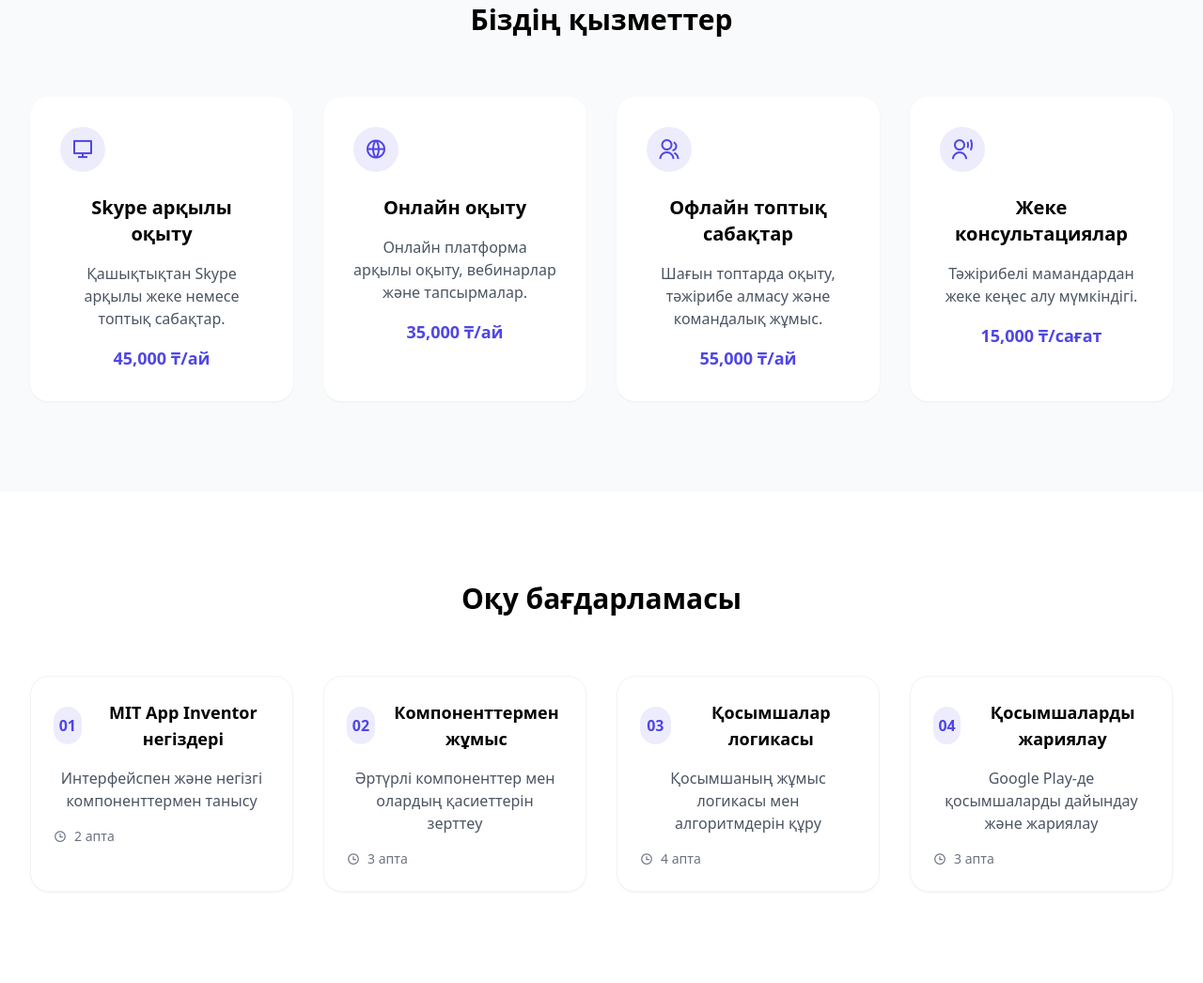
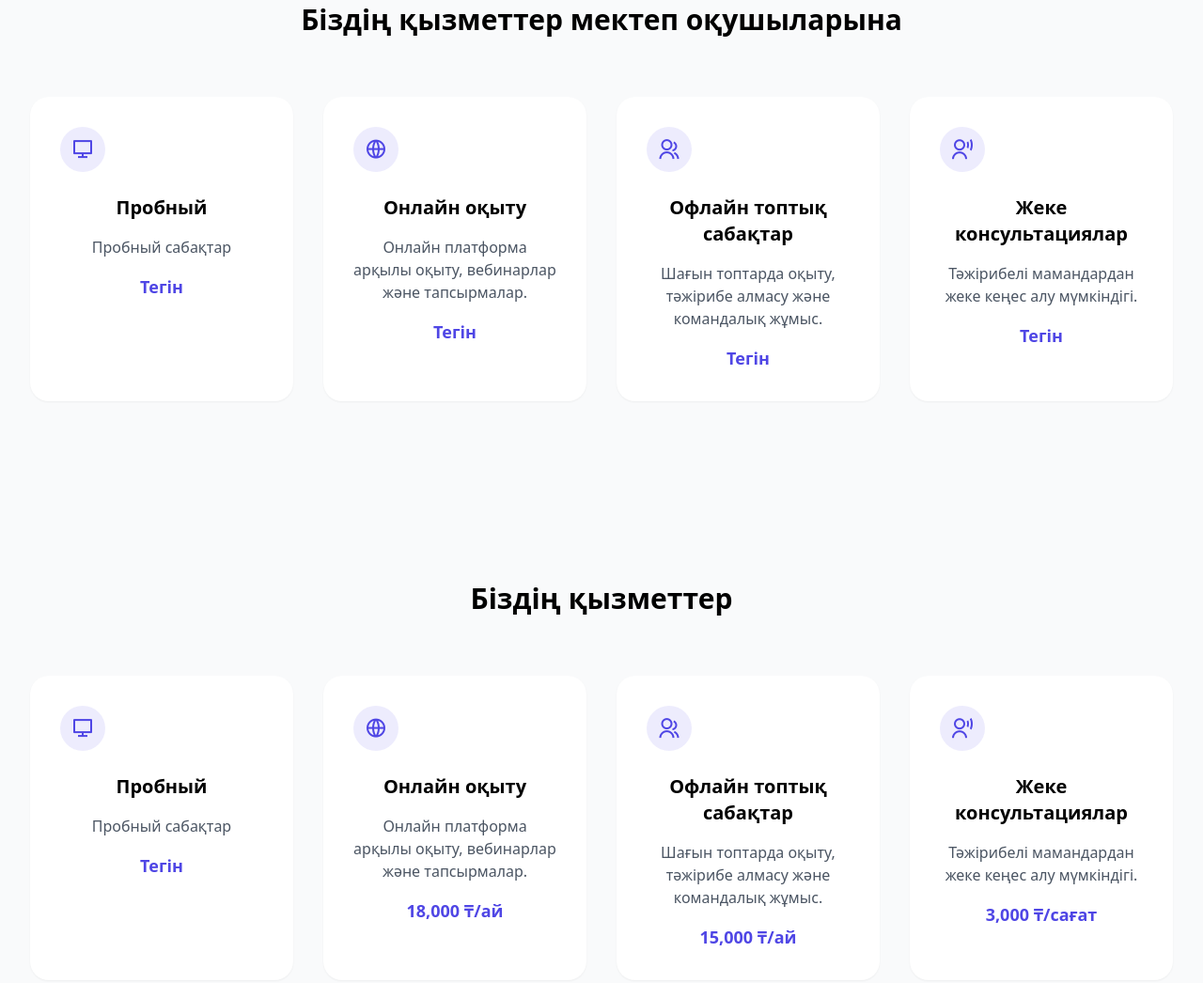
Before and after one commit to Yuki-hash-ui/Yuikki333, a plain HTML site: page index.html in a window 1280 px wide. Shown: the part 1185-2231 px from the top of the page at 94% size. Drawn offline with nearby package versions, Linux system fonts and the light colour scheme.

Commit message:
Update index.html

```diff
--- a/index.html
+++ b/index.html
@@ -130,18 +130,18 @@
             </div>
         </section>
         <section id="services" class="py-24 bg-gray-50 centered">
-            <div class="max-w-7xl mx-auto px-4 sm:px-6 lg:px-8">
-                <h2 class="text-3xl font-bold text-center mb-16">Біздің қызметтер</h2>
+             <div class="max-w-7xl mx-auto px-4 sm:px-6 lg:px-8">
+                <h2 class="text-3xl font-bold text-center mb-16">Біздің қызметтер мектеп оқушыларына</h2>
                 <div class="grid grid-cols-1 md:grid-cols-4 gap-8">
                     <div class="bg-white p-8 rounded-xl shadow-sm">
                         <div class="w-12 h-12 flex items-center justify-center bg-primary/10 rounded-full mb-6">
                             <i class="ri-computer-line text-primary text-2xl"></i>
                         </div>
-                        <h3 class="text-xl font-semibold mb-4">Skype арқылы оқыту</h3>
+                        <h3 class="text-xl font-semibold mb-4">Пробный</h3>
                         <p class="text-gray-600 mb-4">
-                            Қашықтықтан Skype арқылы жеке немесе топтық сабақтар.
+                            Пробный сабақтар
                         </p>
-                        <p class="text-lg font-semibold text-primary">45,000 ₸/ай</p>
+                        <p class="text-lg font-semibold text-primary">Тегін</p>
                     </div>
                     <div class="bg-white p-8 rounded-xl shadow-sm">
                         <div class="w-12 h-12 flex items-center justify-center bg-primary/10 rounded-full mb-6">
@@ -151,7 +151,7 @@
                         <p class="text-gray-600 mb-4">
                             Онлайн платформа арқылы оқыту, вебинарлар және тапсырмалар.
                         </p>
-                        <p class="text-lg font-semibold text-primary">35,000 ₸/ай</p>
+                        <p class="text-lg font-semibold text-primary">Тегін</p>
                     </div>
                     <div class="bg-white p-8 rounded-xl shadow-sm">
                         <div class="w-12 h-12 flex items-center justify-center bg-primary/10 rounded-full mb-6">
@@ -161,7 +161,7 @@
                         <p class="text-gray-600 mb-4">
                             Шағын топтарда оқыту, тәжірибе алмасу және командалық жұмыс.
                         </p>
-                        <p class="text-lg font-semibold text-primary">55,000 ₸/ай</p>
+                        <p class="text-lg font-semibold text-primary">Тегін</p>
                     </div>
                     <div class="bg-white p-8 rounded-xl shadow-sm">
                         <div class="w-12 h-12 flex items-center justify-center bg-primary/10 rounded-full mb-6">
@@ -171,66 +171,55 @@
                         <p class="text-gray-600 mb-4">
                             Тәжірибелі мамандардан жеке кеңес алу мүмкіндігі.
                         </p>
-                        <p class="text-lg font-semibold text-primary">15,000 ₸/сағат</p>
+                        <p class="text-lg font-semibold text-primary">Тегін</p>
                     </div>
                 </div>
             </div>
+
         </section>
-        <section id="program" class="py-24 centered">
+        <section id="services" class="py-24 bg-gray-50 centered">
             <div class="max-w-7xl mx-auto px-4 sm:px-6 lg:px-8">
-                <h2 class="text-3xl font-bold text-center mb-16">Оқу бағдарламасы</h2>
-                <div class="grid grid-cols-1 md:grid-cols-2 lg:grid-cols-4 gap-8">
-                    <div class="bg-white p-6 rounded-xl shadow-sm border border-gray-100">
-                        <div class="flex items-center mb-4">
-                            <div class="w-10 h-10 flex items-center justify-center bg-primary/10 rounded-full mr-4">
-                                <span class="text-primary font-bold">01</span>
-                            </div>
-                            <h3 class="text-lg font-semibold">MIT App Inventor негіздері</h3>
+                <h2 class="text-3xl font-bold text-center mb-16">Біздің қызметтер</h2>
+                <div class="grid grid-cols-1 md:grid-cols-4 gap-8">
+                    <div class="bg-white p-8 rounded-xl shadow-sm">
+                        <div class="w-12 h-12 flex items-center justify-center bg-primary/10 rounded-full mb-6">
+                            <i class="ri-computer-line text-primary text-2xl"></i>
                         </div>
-                        <p class="text-gray-600 mb-4">Интерфейспен және негізгі компоненттермен танысу</p>
-                        <div class="flex items-center text-sm text-gray-500">
-                            <i class="ri-time-line mr-2"></i>
-                            <span>2 апта</span>
+                        <h3 class="text-xl font-semibold mb-4">Пробный</h3>
+                        <p class="text-gray-600 mb-4">
+                            Пробный сабақтар
+                        </p>
+                        <p class="text-lg font-semibold text-primary">Тегін</p>
+                    </div>
+                    <div class="bg-white p-8 rounded-xl shadow-sm">
+                        <div class="w-12 h-12 flex items-center justify-center bg-primary/10 rounded-full mb-6">
+                            <i class="ri-global-line text-primary text-2xl"></i>
                         </div>
+                        <h3 class="text-xl font-semibold mb-4">Онлайн оқыту</h3>
+                        <p class="text-gray-600 mb-4">
+                            Онлайн платформа арқылы оқыту, вебинарлар және тапсырмалар.
+                        </p>
+                        <p class="text-lg font-semibold text-primary">18,000 ₸/ай</p>
                     </div>
-                    <div class="bg-white p-6 rounded-xl shadow-sm border border-gray-100">
-                        <div class="flex items-center mb-4">
-                            <div class="w-10 h-10 flex items-center justify-center bg-primary/10 rounded-full mr-4">
-                                <span class="text-primary font-bold">02</span>
-                            </div>
-                            <h3 class="text-lg font-semibold">Компоненттермен жұмыс</h3>
+                    <div class="bg-white p-8 rounded-xl shadow-sm">
+                        <div class="w-12 h-12 flex items-center justify-center bg-primary/10 rounded-full mb-6">
+                            <i class="ri-group-line text-primary text-2xl"></i>
                         </div>
-                        <p class="text-gray-600 mb-4">Әртүрлі компоненттер мен олардың қасиеттерін зерттеу</p>
-                        <div class="flex items-center text-sm text-gray-500">
-                            <i class="ri-time-line mr-2"></i>
-                            <span>3 апта</span>
+                        <h3 class="text-xl font-semibold mb-4">Офлайн топтық сабақтар</h3>
+                        <p class="text-gray-600 mb-4">
+                            Шағын топтарда оқыту, тәжірибе алмасу және командалық жұмыс.
+                        </p>
+                        <p class="text-lg font-semibold text-primary">15,000 ₸/ай</p>
+                    </div>
+                    <div class="bg-white p-8 rounded-xl shadow-sm">
+                        <div class="w-12 h-12 flex items-center justify-center bg-primary/10 rounded-full mb-6">
+                            <i class="ri-user-voice-line text-primary text-2xl"></i>
                         </div>
-                    </div>
-                    <div class="bg-white p-6 rounded-xl shadow-sm border border-gray-100">
-                        <div class="flex items-center mb-4">
-                            <div class="w-10 h-10 flex items-center justify-center bg-primary/10 rounded-full mr-4">
-                                <span class="text-primary font-bold">03</span>
-                            </div>
-                            <h3 class="text-lg font-semibold">Қосымшалар логикасы</h3>
-                        </div>
-                        <p class="text-gray-600 mb-4">Қосымшаның жұмыс логикасы мен алгоритмдерін құру</p>
-                        <div class="flex items-center text-sm text-gray-500">
-                            <i class="ri-time-line mr-2"></i>
-                            <span>4 апта</span>
-                        </div>
-                    </div>
-                    <div class="bg-white p-6 rounded-xl shadow-sm border border-gray-100">
-                        <div class="flex items-center mb-4">
-                            <div class="w-10 h-10 flex items-center justify-center bg-primary/10 rounded-full mr-4">
-                                <span class="text-primary font-bold">04</span>
-                            </div>
-                            <h3 class="text-lg font-semibold">Қосымшаларды жариялау</h3>
-                        </div>
-                        <p class="text-gray-600 mb-4">Google Play-де қосымшаларды дайындау және жариялау</p>
-                        <div class="flex items-center text-sm text-gray-500">
-                            <i class="ri-time-line mr-2"></i>
-                            <span>3 апта</span>
-                        </div>
+                        <h3 class="text-xl font-semibold mb-4">Жеке консультациялар</h3>
+                        <p class="text-gray-600 mb-4">
+                            Тәжірибелі мамандардан жеке кеңес алу мүмкіндігі.
+                        </p>
+                        <p class="text-lg font-semibold text-primary">3,000 ₸/сағат</p>
                     </div>
                 </div>
             </div>
```
